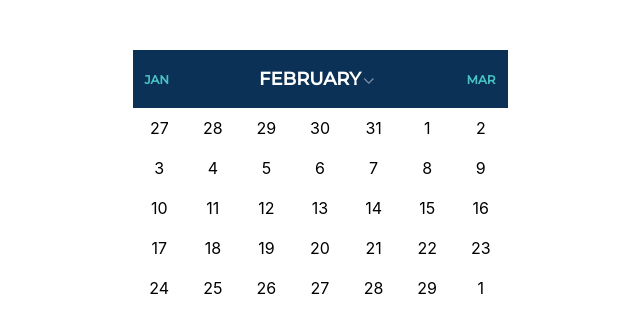
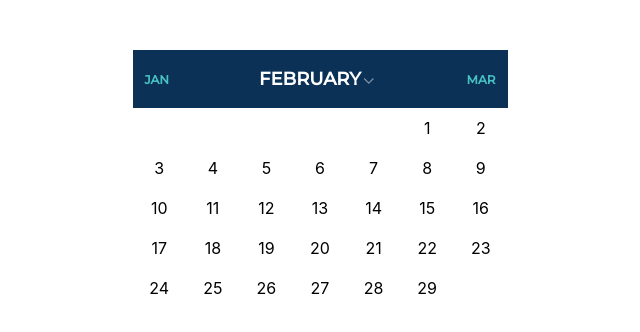
Before and after one commit to SkylineVP/calendar-react, a React (Create React App) app: page / in a window 1280 px wide. Shown: the top 332 px of the page, without its empty margins (320-960 px from the left). Built offline with nearby package versions, Linux system fonts and the light colour scheme.

Commit message:
The most horrible commit

```diff
--- a/src/components/Day/index.js
+++ b/src/components/Day/index.js
@@ -16,9 +16,7 @@ function Day(props) {
         <div style={{padding:"10px", flex:1,textAlign:"center"}}>
             <div>
                 {
-                    props.mode===MODE_CALENDAR.MONTH
-                        ?day.format("M")==props.month&&day.format("D")
-                        :day.format("D")
+                    day.format("M")==props.month&&day.format("D")
                 }
             </div>
            {/* {event.map(item => <EventItem item={item}/>)}*/}
```
